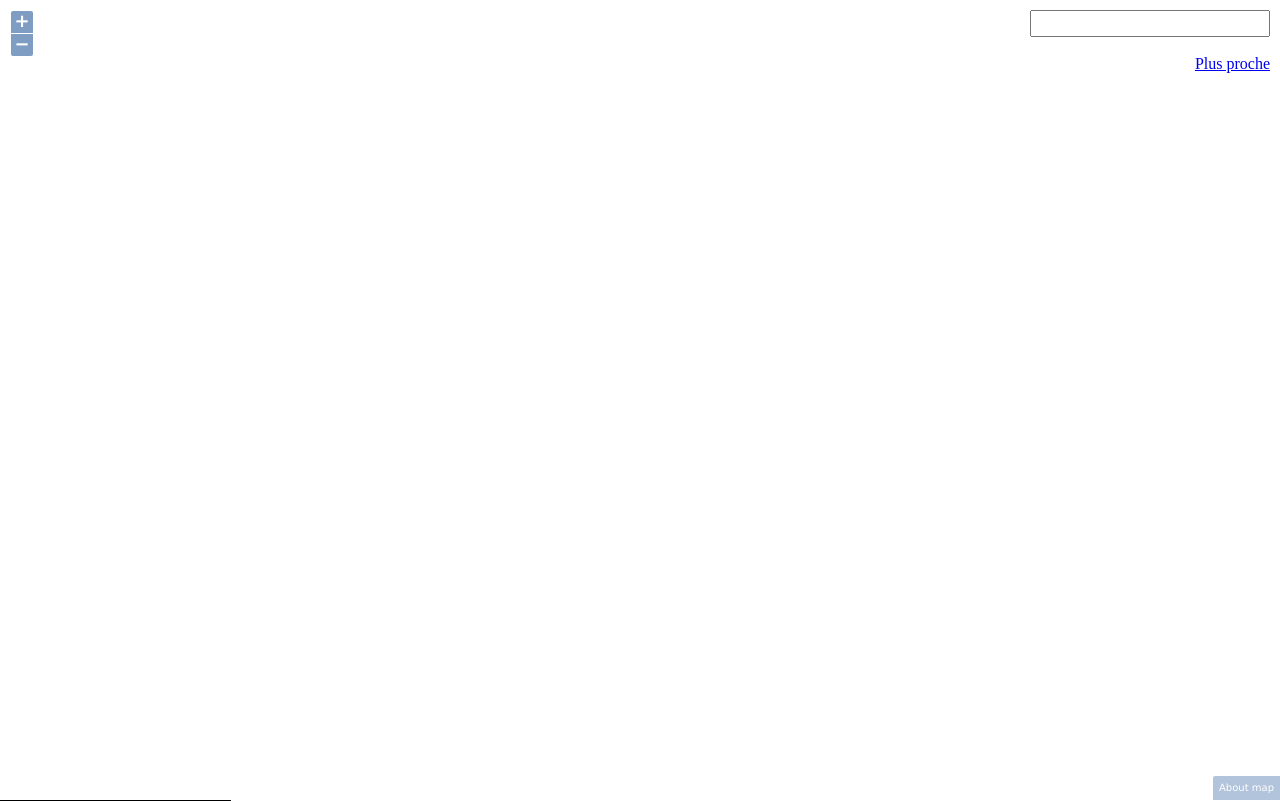
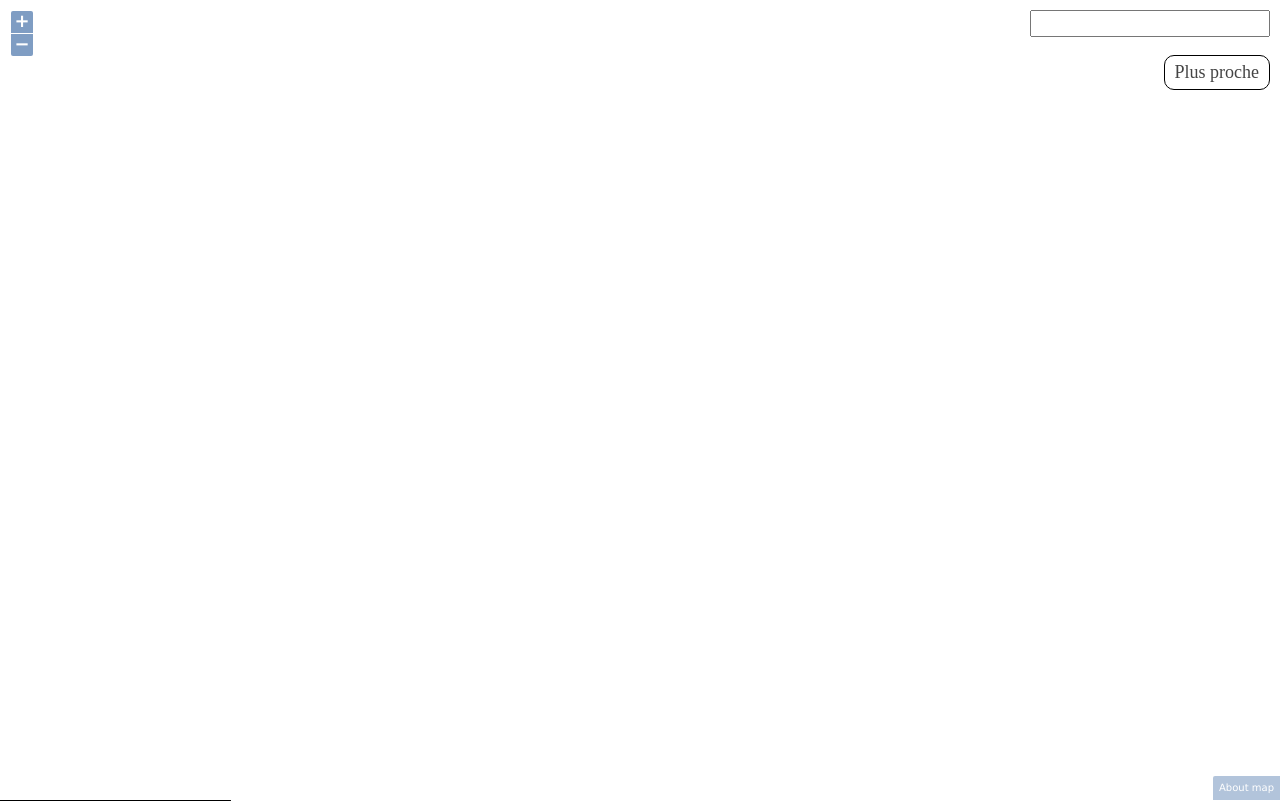
Before and after one commit to yoanngern/gc_ol, a website: page index.html in a window 1280 px wide. Drawn offline with Linux system fonts and the light colour scheme; files whose address does not match are found by name.

Commit message:
Fix button

```diff
--- a/index.html
+++ b/index.html
@@ -16,7 +16,7 @@
 </div>
 <input id="search" class="search"></input>
 <div id="result" class="result"></div>
-<a id="geolocation" class="geolocation" href="#">Plus proche</a>
+<a id="geolocation" class="geolocation button" href="#">Plus proche</a>
 <script type="text/javascript" src="build/gc.min.js"></script>
 <script id="result-template" type="text/x-handlebars-template">
 <h5>{{name}}</h5>
```
